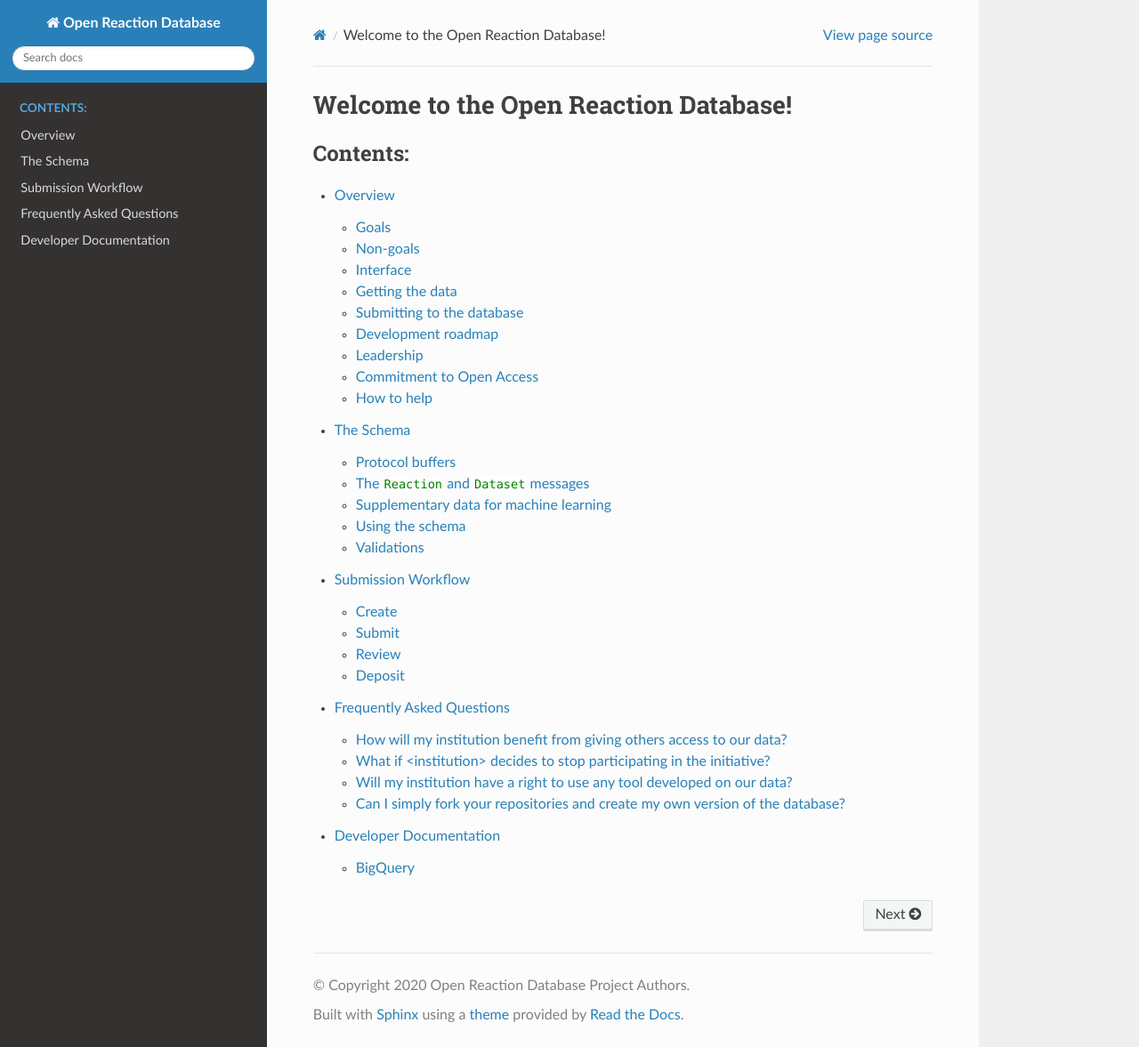
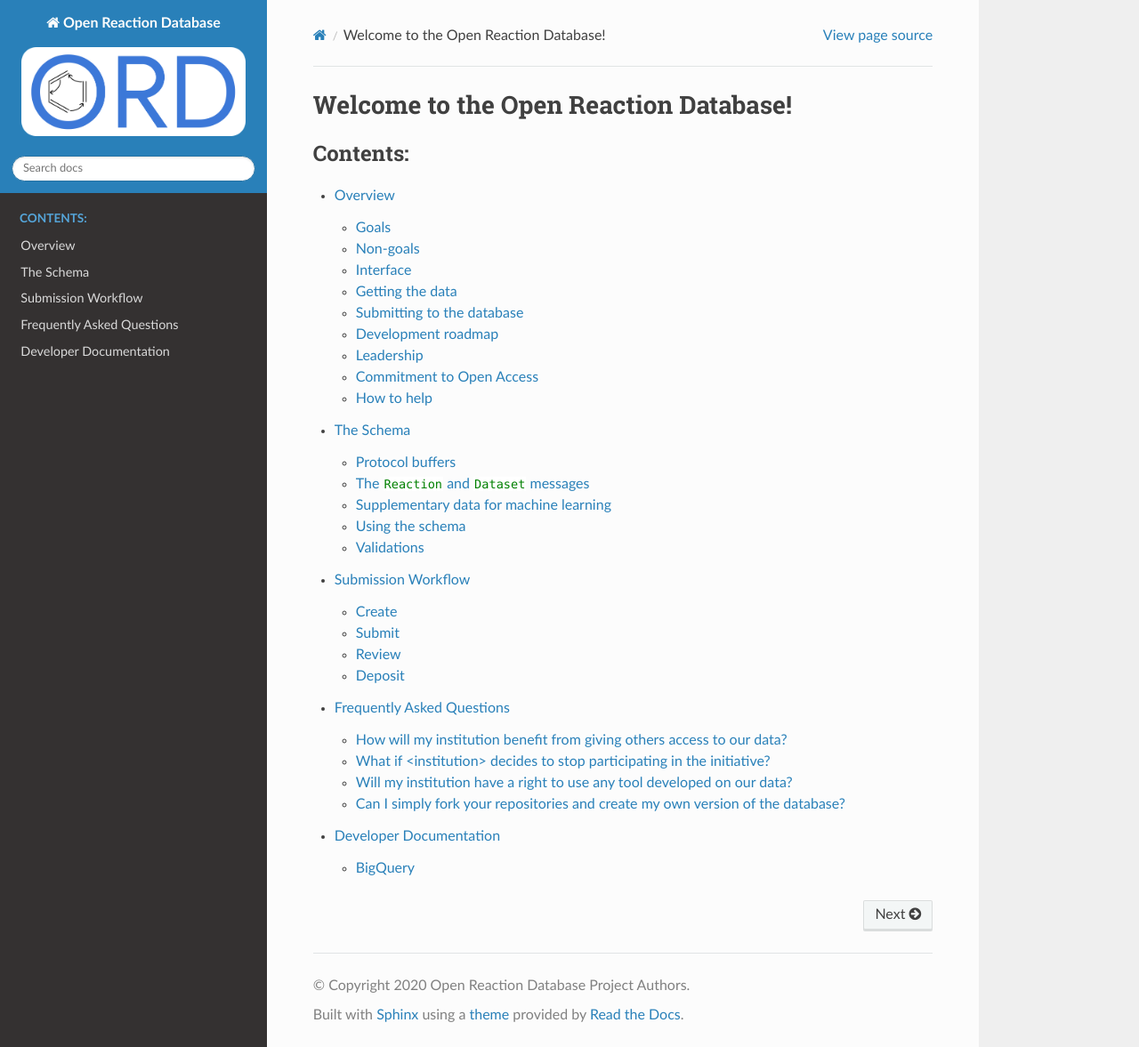
Before and after one commit to open-reaction-database/ord-schema, a Sphinx documentation site: the page built from docs/index.rst, in a window 1280 px wide and 1177 px high. Shown: the whole window at 89% size. Built offline with Sphinx 7.4.7 and the Read the Docs theme 2.0.0, drawn with Linux system fonts in a browser that asks for light colours.

Commit message:
Add ORD logo

```diff
--- a/docs/conf.py
+++ b/docs/conf.py
@@ -43,8 +43,11 @@ exclude_patterns = ['_build', 'Thumbs.db', '.DS_Store']
 
 # The theme to use for HTML and HTML Help pages.  See the documentation for
 # a list of builtin themes.
-#
 html_theme = 'sphinx_rtd_theme'
+html_logo = 'images/ord-logo.png'
+html_theme_options = {
+    'logo_only': False,
+}
 
 # Add any paths that contain custom static files (such as style sheets) here,
 # relative to this directory. They are copied after the builtin static files,
--- a/docs/requirements.txt
+++ b/docs/requirements.txt
@@ -1,3 +1,4 @@
 sphinx
 recommonmark
 sphinx-markdown-tables
+sphinx-rtd-theme
```
Also changed, not shown: docs/images/ord-logo-transparent.png (added), docs/images/ord-logo.png (added).
